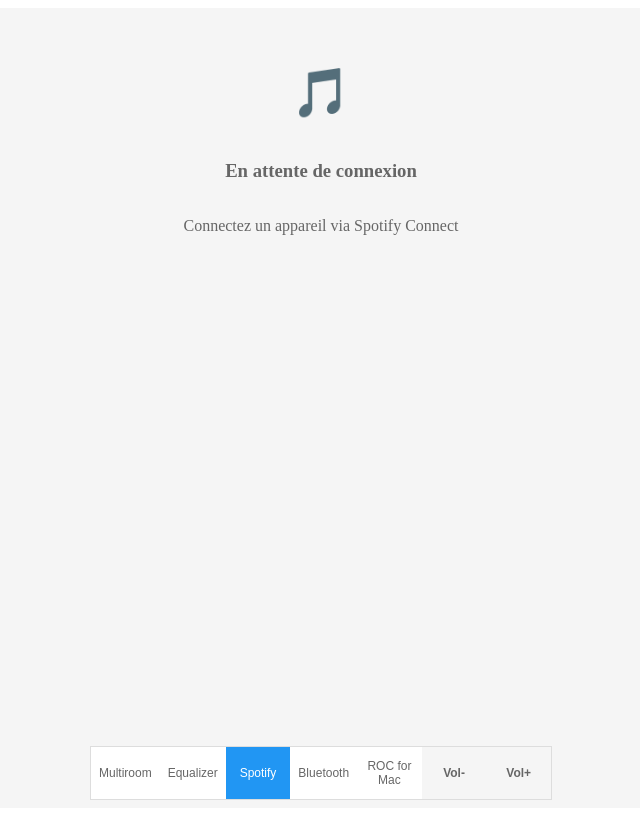
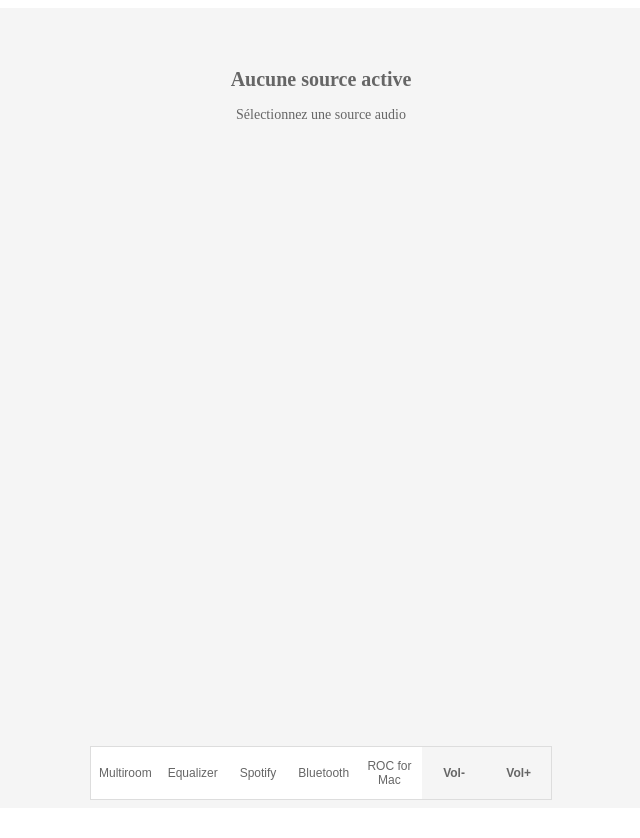
Before and after one commit to leodurandfr/Milo, a Vue app in the folder frontend/: page / in a window 1280 px wide. Before the commit this address led to /librespot. Shown: the top 838 px of the page, without its empty margins (319-959 px from the left). Before the commit the page ends 816 px from the top, so only its background shows below. Built offline with nearby package versions, Linux system fonts and the light colour scheme; no server answers.

Commit message:
feat: routes removed and all plugins views displayed in MainView

```diff
--- a/frontend/src/App.vue
+++ b/frontend/src/App.vue
@@ -29,8 +29,7 @@
 </template>
 
 <script setup>
-import { onMounted, onUnmounted, watch } from 'vue';
-import { useRouter } from 'vue-router';
+import { onMounted, onUnmounted } from 'vue';
 import VolumeBar from '@/components/ui/VolumeBar.vue';
 import BottomNavigation from '@/components/navigation/BottomNavigation.vue';
 import Modal from '@/components/ui/Modal.vue';
@@ -41,7 +40,6 @@
 import { useModalStore } from '@/stores/modalStore';
 import useWebSocket from '@/services/websocket';
 
-const router = useRouter();
 const volumeStore = useVolumeStore();
 const unifiedStore = useUnifiedAudioStore();
 const modalStore = useModalStore();
@@ -88,28 +86,6 @@
   volumeStore.getVolumeStatus();
 });
 
-// === SYNCHRONISATION AUTOMATIQUE DES ROUTES ===
-// Quand le plugin actif change via WebSocket, synchroniser la route sur tous les devices
-watch(() => unifiedStore.currentSource, (newSource, oldSource) => {
-  // Mapping des sources vers les routes
-  const routeMap = {
-    'librespot': '/librespot',
-    'bluetooth': '/bluetooth',
-    'roc': '/roc'
-  };
-
-  const targetRoute = routeMap[newSource];
-
-  // Naviguer automatiquement si :
-  // 1. La nouvelle source a une route définie
-  // 2. On n'est pas déjà sur cette route
-  // 3. Le changement vient d'un autre device (éviter double navigation)
-  if (targetRoute && router.currentRoute.value.path !== targetRoute) {
-    console.log(`🔄 Auto-navigation: ${oldSource} → ${newSource} (route: ${targetRoute})`);
-    router.push(targetRoute);
-  }
-}, { immediate: false }); // immediate: false pour éviter la navigation au premier chargement
-
 onUnmounted(() => {
   // Nettoyer tous les event listeners WebSocket
   cleanupFunctions.forEach(cleanup => cleanup());
--- a/frontend/src/components/navigation/BottomNavigation.vue
+++ b/frontend/src/components/navigation/BottomNavigation.vue
@@ -1,4 +1,4 @@
-<!-- frontend/src/components/navigation/BottomNavigation.vue -->
+<!-- frontend/src/components/navigation/BottomNavigation.vue - Version OPTIM sans navigation -->
 <template>
   <nav class="bottom-nav">
     <button @click="modalStore.openSnapcast()" :class="['nav-item', { active: modalStore.isSnapcastOpen }]">
@@ -7,16 +7,16 @@
     <button @click="modalStore.openEqualizer()" :class="['nav-item', { active: modalStore.isEqualizerOpen }]">
       Equalizer
     </button>
-    <button @click="activateAndNavigate('librespot', '/librespot')" :disabled="unifiedStore.isTransitioning"
-      :class="['nav-item', { active: unifiedStore.currentSource === 'librespot' || $route.name === 'librespot' }]">
+    <button @click="changeSource('librespot')" :disabled="unifiedStore.isTransitioning"
+      :class="['nav-item', { active: unifiedStore.currentSource === 'librespot' }]">
       Spotify
     </button>
-    <button @click="activateAndNavigate('bluetooth', '/bluetooth')" :disabled="unifiedStore.isTransitioning"
-      :class="['nav-item', { active: unifiedStore.currentSource === 'bluetooth' || $route.name === 'bluetooth' }]">
+    <button @click="changeSource('bluetooth')" :disabled="unifiedStore.isTransitioning"
+      :class="['nav-item', { active: unifiedStore.currentSource === 'bluetooth' }]">
       Bluetooth
     </button>
-    <button @click="activateAndNavigate('roc', '/roc')" :disabled="unifiedStore.isTransitioning"
-      :class="['nav-item', { active: unifiedStore.currentSource === 'roc' || $route.name === 'roc' }]">
+    <button @click="changeSource('roc')" :disabled="unifiedStore.isTransitioning"
+      :class="['nav-item', { active: unifiedStore.currentSource === 'roc' }]">
       ROC for Mac
     </button>
     <button @click="decreaseVolume" class="nav-item volume-btn" :disabled="volumeStore.isAdjusting">
@@ -29,27 +29,20 @@
 </template>
 
 <script setup>
-import { useRouter } from 'vue-router';
 import { useUnifiedAudioStore } from '@/stores/unifiedAudioStore';
 import { useVolumeStore } from '@/stores/volumeStore';
 import { useModalStore } from '@/stores/modalStore';
 
-const router = useRouter();
 const unifiedStore = useUnifiedAudioStore();
 const volumeStore = useVolumeStore();
 const modalStore = useModalStore();
 
-async function activateAndNavigate(source, route) {
+async function changeSource(source) {
   // 1. Fermer toutes les modales
   modalStore.closeAll();
 
-  // 2. Activer le plugin audio
+  // 2. Changer la source (l'affichage suit automatiquement)
   await unifiedStore.changeSource(source);
-
-  // 3. Naviguer vers la vue correspondante
-  if (router.currentRoute.value.path !== route) {
-    router.push(route);
-  }
 }
 
 async function increaseVolume() {
--- a/frontend/src/components/ui/RangeSlider.vue
+++ b/frontend/src/components/ui/RangeSlider.vue
@@ -57,7 +57,7 @@
 .slider-container.vertical {
   height: 220px;
   width: 30px;
-  display: flex;
+  display: grid;
   justify-content: center;
   align-items: center;
 }
--- a/frontend/src/router/index.js
+++ b/frontend/src/router/index.js
@@ -1,39 +1,16 @@
-// frontend/src/router/index.js
+// frontend/src/router/index.js - Version OPTIM route unique
 import { createRouter, createWebHistory } from 'vue-router';
-import LibrespotView from '@/views/LibrespotView.vue';
-import BluetoothView from '@/views/BluetoothView.vue';
-import RocView from '@/views/RocView.vue';
+import MainView from '@/views/MainView.vue';
 
 const routes = [
   {
     path: '/',
-    redirect: '/librespot' // Redirection par défaut vers Librespot
-  },
-  {
-    path: '/librespot',
-    name: 'librespot',
-    component: LibrespotView,
+    name: 'main',
+    component: MainView,
     meta: {
-      title: 'oakOS - Spotify'
-    }
-  },
-  {
-    path: '/bluetooth',
-    name: 'bluetooth',
-    component: BluetoothView,
-    meta: {
-      title: 'oakOS - Bluetooth'
-    }
-  },
-  {
-    path: '/roc',
-    name: 'roc',
-    component: RocView,
-    meta: {
-      title: 'oakOS - ROC for Mac'
+      title: 'oakOS'
     }
   }
-  // Plus de routes multiroom/equalizer - maintenant des modales
 ];
 
 const router = createRouter({
--- /dev/null
+++ b/frontend/src/views/MainView.vue
@@ -0,0 +1,64 @@
+<!-- frontend/src/views/MainView.vue - Vue principale OPTIM -->
+<template>
+  <div class="main-view">
+    <div v-if="unifiedStore.isTransitioning" class="transition-state">
+      <h2>Chargement...</h2>
+    </div>
+
+    <component v-else-if="currentComponent" :is="currentComponent" />
+
+    <div v-else class="no-source">
+      <h2>Aucune source active</h2>
+      <p>Sélectionnez une source audio</p>
+    </div>
+  </div>
+</template>
+
+<script setup>
+import { computed } from 'vue';
+import { useUnifiedAudioStore } from '@/stores/unifiedAudioStore';
+import LibrespotView from './LibrespotView.vue';
+import BluetoothView from './BluetoothView.vue';
+import RocView from './RocView.vue';
+
+const unifiedStore = useUnifiedAudioStore();
+
+// Composant dynamique selon la source active
+const currentComponent = computed(() => {
+  switch (unifiedStore.currentSource) {
+    case 'librespot': return LibrespotView;
+    case 'bluetooth': return BluetoothView;
+    case 'roc': return RocView;
+    default: return null;
+  }
+});
+</script>
+
+<style scoped>
+.main-view {
+  padding: 20px;
+  width: 64%;
+  margin: 0 auto;
+  min-height: 100vh;
+  display: flex;
+  flex-direction: column;
+  align-items: center;
+}
+
+.transition-state, .no-source {
+  text-align: center;
+  padding: 40px;
+  color: #666;
+  flex: 1;
+}
+
+.transition-state h2, .no-source h2 {
+  margin: 0 0 16px 0;
+  font-size: 20px;
+}
+
+.no-source p {
+  margin: 0;
+  font-size: 14px;
+}
+</style>
```
